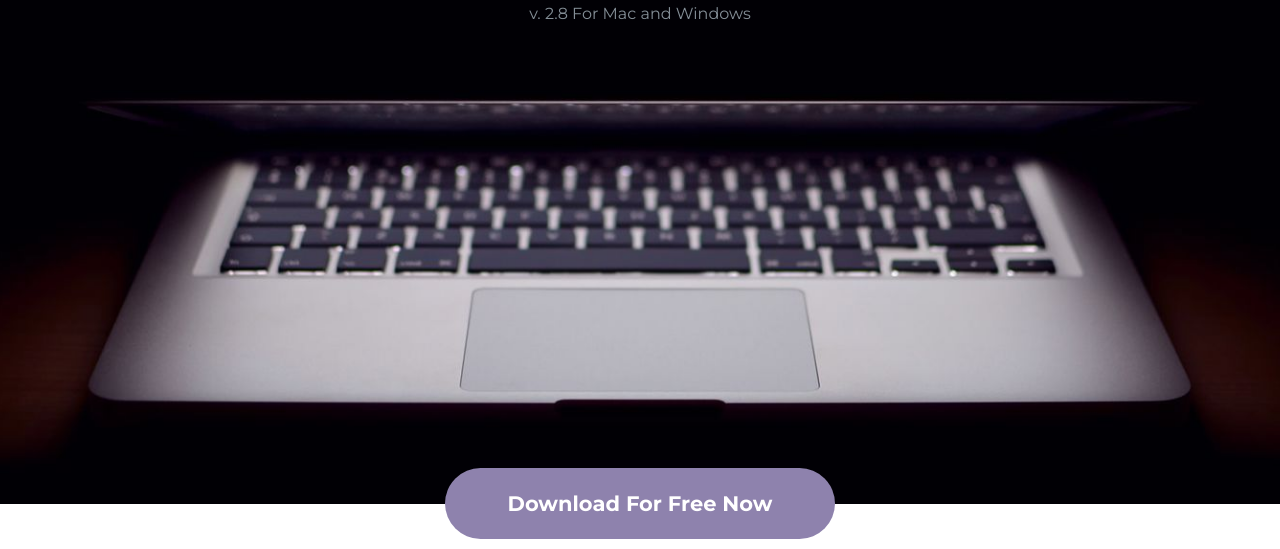
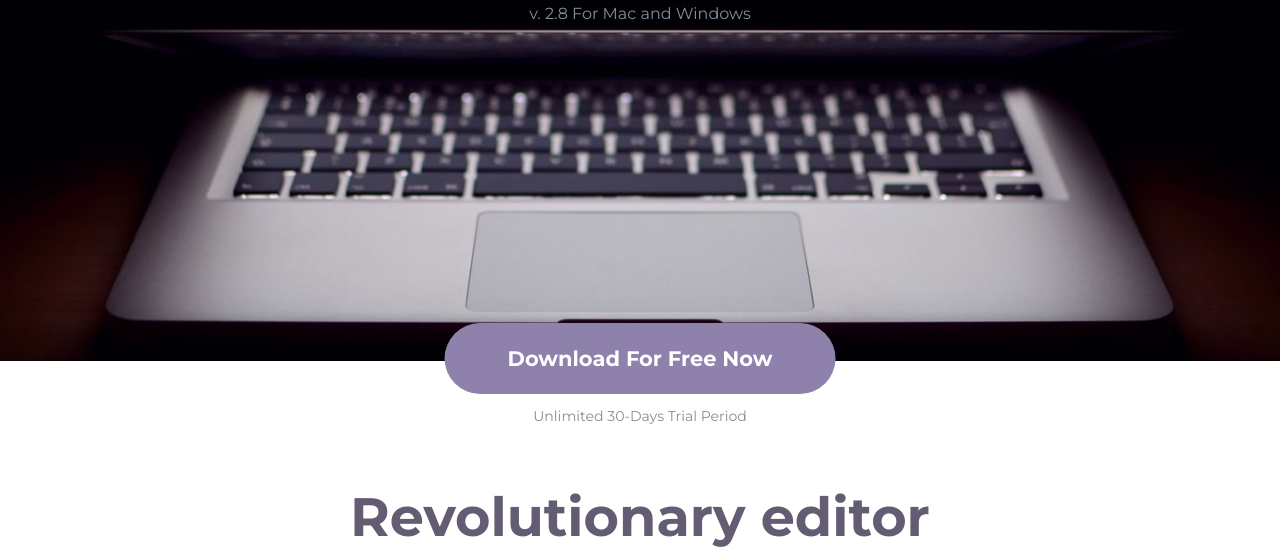
Before and after one commit to Valmobil/LandingPage-Forkio, a website: page src/index.html in a window 1280 px wide. Shown: the part 278-827 px from the top of the page. Drawn offline with nearby package versions, Linux system fonts and the light colour scheme; files that its build step writes are made by us from their sources.

Commit message:
commit 18

```diff
--- a/src/index.html
+++ b/src/index.html
@@ -72,12 +72,12 @@
             <p class="about-us__slogan">A Real Gamechanger In The World Of Web-Development</p>
             <p class="about-us__small-info">v. 2.8 For Mac and Windows</p>
 
-            <div class="b-download-btn">
-                <a href="#" class="btn btn_violet btn_download">Download For Free Now</a>
-                <p class="b-download-btn__info">Unlimited 30-Days Trial Period</p>
-            </div>
         </div>
 
+    </div>
+    <div class="b-download-btn">
+        <a href="#" class="btn btn_violet btn_download">Download For Free Now</a>
+        <p class="b-download-btn__info">Unlimited 30-Days Trial Period</p>
     </div>
 </section>
 
--- a/src/scss/_about-us.scss
+++ b/src/scss/_about-us.scss
@@ -7,6 +7,8 @@
   box-sizing: border-box;
   //height: 800px;
   //background-color: green;
+  position: relative;
+  padding-bottom: 160px;
 
 }
 
@@ -15,7 +17,7 @@
   margin: 0 auto;
   display: flex;
   flex-direction: column;
-  padding: 0 10px 0 10px;
+  padding: 0 10px 180px 10px;
   box-sizing: border-box;
 
 }
@@ -49,10 +51,14 @@
 }
 
 .b-download-btn {
-  margin-top: 35vw;
+  font-family: 'Montserrat', sans-serif;
   margin-right: auto;
   margin-left: auto;
-  transform: translateY(24px);
+  transform: translateX(-50%);
+  text-align: center;
+  position: absolute;
+  left: 50%;
+  bottom: -22px;
 }
 
 .btn_download {
@@ -95,10 +101,13 @@
   .about-us__small-info {
     font-size: 0.88rem;
   }
-  .b-download-btn{
-    margin-top: 35vw;
-
-  }
+  //.b-download-btn{
+  //  //margin-top: 35vw;
+  //  position: absolute;
+  //  bottom: 0;
+  //  transform: translateY(50%);
+  //
+  //}
 }
 
 @media (min-width: 401px) and (max-width: 480px) {
--- a/src/scss/_navbar.scss
+++ b/src/scss/_navbar.scss
@@ -11,6 +11,7 @@
   background-color: #222125;
   height: 100px;
   position: relative;
+  z-index: 9999;
   &__content {
     //width: 100%;
     max-width: 100vw;
```
